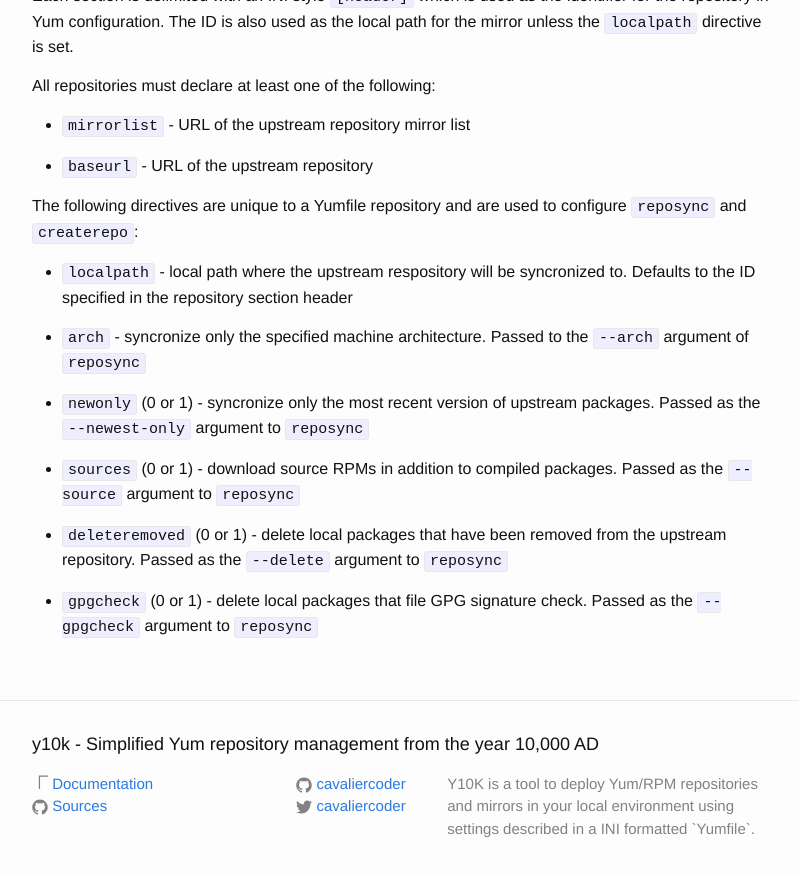
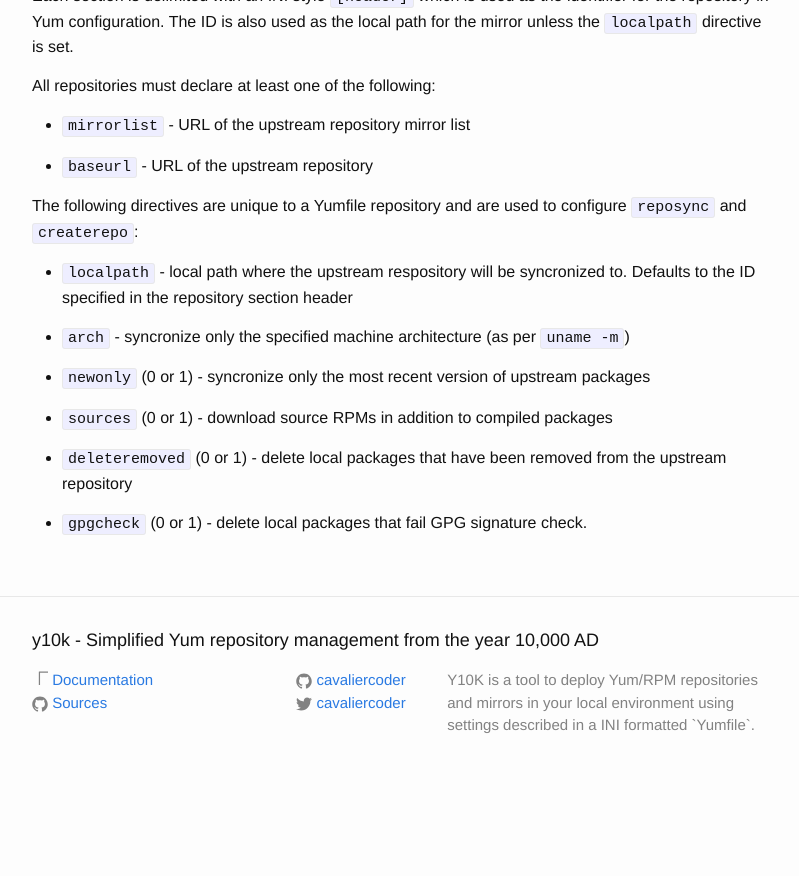
Before and after one commit to cavaliercoder/y10k, a Jekyll site: the page built from _docs/yumfile.md, in a window 1280 px wide and 900 px high, scrolled down 1194 px. Shown: the top 876 px of the window, without its empty margins (238-1037 px from the left). Built offline with Jekyll 4.4.1, drawn with Linux system fonts in a browser that asks for light colours; after the commit the page ends 1991 px from its top, so only the background shows below that.

Commit message:
Tidy up Yumfile document

```diff
--- a/_docs/yumfile.md
+++ b/_docs/yumfile.md
@@ -70,17 +70,15 @@ configure `reposync` and `createrepo`:
  * `localpath` - local path where the upstream respository will be syncronized
    to. Defaults to the ID specified in the repository section header
 
- * `arch` - syncronize only the specified machine architecture. Passed to the
-   `--arch` argument of `reposync`
+ * `arch` - syncronize only the specified machine architecture (as per
+   `uname -m`)
 
- * `newonly` (0 or 1) - syncronize only the most recent version of upstream packages.
-   Passed as the `--newest-only` argument to `reposync`
+ * `newonly` (0 or 1) - syncronize only the most recent version of upstream
+   packages
 
- * `sources` (0 or 1) - download source RPMs in addition to compiled packages.
-   Passed as the `--source` argument to `reposync`
+ * `sources` (0 or 1) - download source RPMs in addition to compiled packages
 
  * `deleteremoved` (0 or 1) - delete local packages that have been removed from
-   the upstream repository. Passed as the `--delete` argument to `reposync`
+   the upstream repository
 
- * `gpgcheck` (0 or 1) - delete local packages that file GPG signature check.
-   Passed as the `--gpgcheck` argument to `reposync`
+ * `gpgcheck` (0 or 1) - delete local packages that fail GPG signature check.
```
